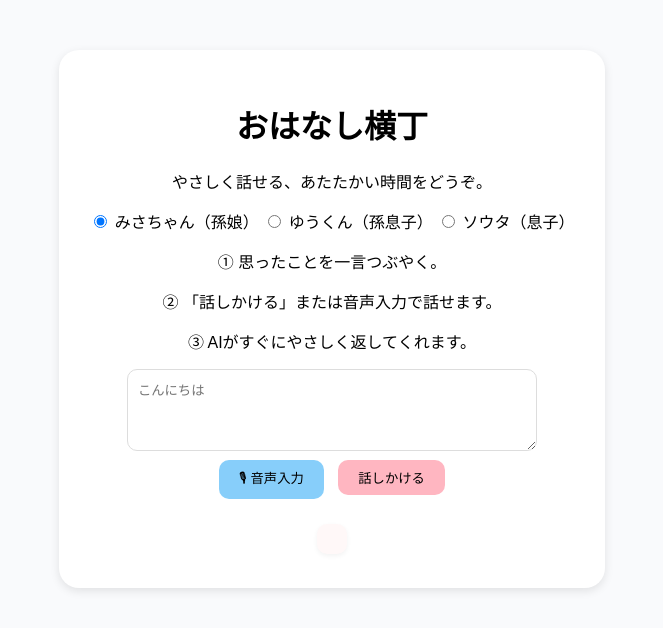
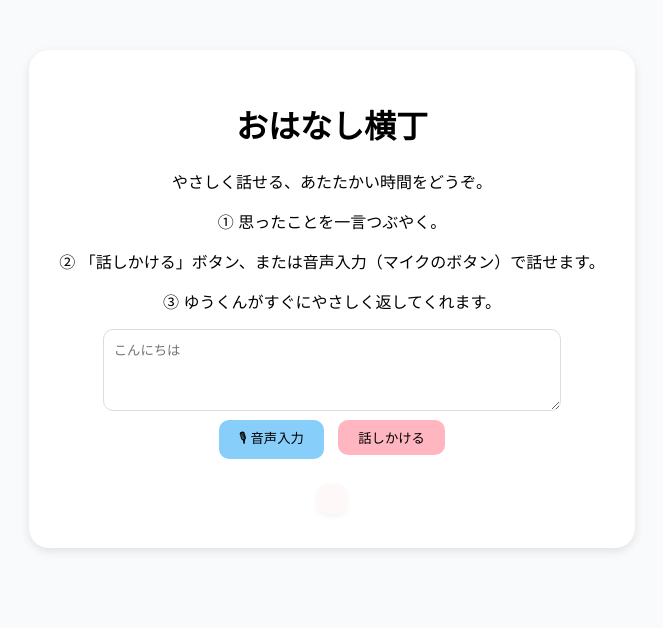
Before and after one commit to murahimurahi/ai_grandchild_bot, a Flask app: page / in a window 1280 px wide. Shown: the top 628 px of the page, without its empty margins (308-971 px from the left). Run offline with Flask 3, Linux system fonts and the light colour scheme.

Commit message:
Update index.html

```diff
--- a/templates/index.html
+++ b/templates/index.html
@@ -11,13 +11,10 @@
     <p>やさしく話せる、あたたかい時間をどうぞ。</p>
 
     <form id="talkForm">
-      <label><input type="radio" name="character" value="みさちゃん（孫娘）" checked> みさちゃん（孫娘）</label>
-      <label><input type="radio" name="character" value="ゆうくん（孫息子）"> ゆうくん（孫息子）</label>
-      <label><input type="radio" name="character" value="ソウタ（息子）"> ソウタ（息子）</label>
-
+      <!-- ✅ キャラクター選択は削除 -->
       <p>① 思ったことを一言つぶやく。</p>
-      <p>② 「話しかける」または音声入力で話せます。</p>
-      <p>③ AIがすぐにやさしく返してくれます。</p>
+      <p>② 「話しかける」ボタン、または音声入力（マイクのボタン）で話せます。</p>
+      <p>③ ゆうくんがすぐにやさしく返してくれます。</p>
 
       <textarea id="message" placeholder="こんにちは"></textarea><br>
       <button type="button" id="voiceBtn">🎙 音声入力</button>
@@ -34,23 +31,23 @@
   form.addEventListener('submit', async (e) => {
     e.preventDefault();
     const message = document.getElementById('message').value;
-    const character = document.querySelector('input[name="character"]:checked').value;
     responseDiv.innerHTML = "考え中…";
 
     const res = await fetch('/talk', {
       method: 'POST',
       headers: { 'Content-Type': 'application/json' },
-      body: JSON.stringify({ message, character })
+      body: JSON.stringify({ message })
     });
+
     const data = await res.json();
 
     responseDiv.innerHTML = `
       <p>${data.reply}</p>
-      ${data.audio_url ? `<audio autoplay controls src="${data.audio_url}"></audio>` : ''}
+      ${data.audio_url ? `<audio controls src="${data.audio_url}"></audio>` : ''}
     `;
   });
 
-  // 音声入力
+  // 🎙 音声入力
   const voiceBtn = document.getElementById('voiceBtn');
   voiceBtn.addEventListener('click', () => {
     const recognition = new webkitSpeechRecognition();
```
